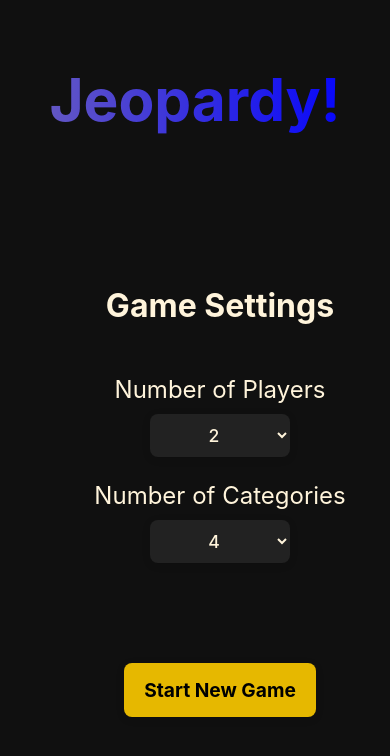
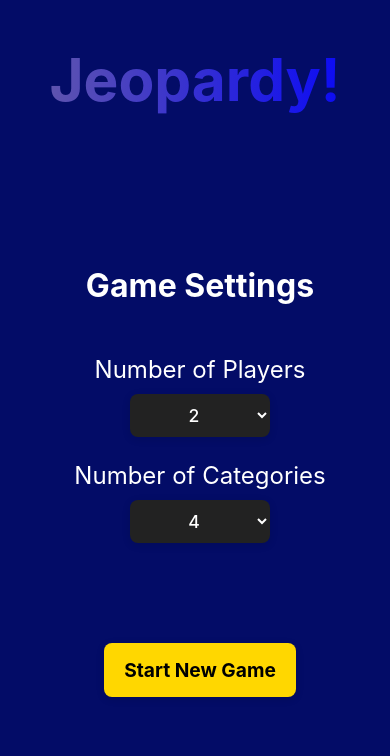
Before and after one commit to lsanch78/jeopardy, a Vue app: page / in a window 390 px wide. Shown: the top 756 px of the page. Built offline with nearby package versions, Linux system fonts and the light colour scheme.

Commit message:
updated mobile UI for fluditiy, ready for testing

```diff
--- a/index.html
+++ b/index.html
@@ -5,6 +5,7 @@
     <meta name="viewport" content="width=device-width, initial-scale=1.0">
     <title>Jeopardy!</title>
     <link rel="icon" type="image/x-icon" href="/dev.ico">
+    <link href="https://fonts.googleapis.com/css2?family=Oswald:wght@400;700&display=swap" rel="stylesheet">
   </head>
   <body>
     <div id="app">
--- a/src/App.css
+++ b/src/App.css
@@ -7,20 +7,20 @@
     height: 100vh;
     width: 100vw;
     overflow: hidden;
-    padding: 25px;
+    padding: 5px;
     box-sizing: border-box;
 }
 
 #game-table {
-    flex: 1 1 0;
+    flex: 1 1 auto;
     display: flex;
     flex-direction: row;
-    justify-content: center;
-    align-items: stretch;
+    justify-items: center;
     margin: 0;
     min-height: 0;
     max-width: 100vw;
     overflow-x: auto;
+    overflow-y: hidden;
 }
 
 body {
@@ -55,7 +55,7 @@
     color: transparent;
     text-align: center;
     font-size: clamp(2.5rem, 15vw, 8rem);
-    background: linear-gradient(270deg, blue, var(--color-yellow-light), var(--color-blueviolet), var(--color-yellow-bright), var(--color-yellow-light), var(--color-yellow));
+    background: linear-gradient(270deg, blue, var(--color-gold-light), var(--color-blue), var(--color-gold-bright), var(--color-gold-light), var(--color-gold));
     background-size: 1200% 1200%;
     -webkit-background-clip: text;
     animation: shimmer 10s linear infinite;
@@ -103,7 +103,7 @@
     padding: 15px 20px;
     border-radius: 8px;
     border: none;
-    background: var(--color-yellow);
+    background: var(--color-gold);
     color: var(--color-black);
     box-shadow: 0 2px 8px rgba(0, 0, 0, 0.12);
     transition: box-shadow 0.2s, background 0.2s;
@@ -112,7 +112,7 @@
 
 #game-settings-wrapper input:hover {
     cursor: pointer;
-    background: var(--color-blueviolet);
+    background: var(--color-blue);
     box-shadow: 0 4px 12px rgba(0, 0, 0, 0.2);
 }
 
--- a/src/assets/main.css
+++ b/src/assets/main.css
@@ -1,12 +1,13 @@
 /* Component and UI styles only. No global layout or structure rules here. */
+
 
 .question-column {
     font-family: var(--font-main), serif;
     display: flex;
     flex-direction: column;
     flex: 1;
-    min-width: 100px;
-    padding: 10px;
+    min-width: 85px;
+    margin: 0;
 }
 
 #subject-cell {
@@ -19,14 +20,14 @@
 }
 
 .cell h5 {
-    font-size: clamp(1rem, 1vw, 3rem);
+    font-size: clamp(0.6rem, 1.5vw, 2rem);
 }
 
 
 .cell {
     padding: 15px;
-    background-color: var(--color-blueviolet-dark);
-    color: var(--color-yellow);
+    background-color: var(--color-blue-dark);
+    color: var(--color-gold);
     font-size: clamp(0.5rem, 2.5vw, 1.3rem);
     margin: 5px;
     height: 40px;
@@ -37,23 +38,25 @@
 }
 
 .cell:hover {
-    box-shadow: 0 0 7px var(--color-yellow);
+    box-shadow: 0 0 7px var(--color-gold);
     cursor: pointer;
 }
 
 .question-box {
     display: flex;
     flex-direction: column;
+    align-items: center;
+    justify-content: center;
+    text-align: center;
+    margin: 0 auto;
     padding: 10px;
-    background: linear-gradient(270deg, var(--color-yellow), var(--color-yellow-light), var(--color-yellow-bright), var(--color-yellow));
-    background-size: 600% 600%;
+    background: linear-gradient(270deg, var(--color-gold), var(--color-gold-light), var(--color-gold-bright), var(--color-gold));
     animation: questionBoxBgAnim 20s ease-in-out infinite;
     color: var(--color-black);
-    font-size: clamp(0.5rem, 2.5vw, 1.3rem);
-    text-align: center;
+    font-size: clamp(0.5rem, 1.9vw, 1.3rem);
     border-radius: 10px;
-    min-height: 50px;
-    width: 100%;
+    min-height: 150px;
+    width: 90%;
 }
 
 @keyframes questionBoxBgAnim {
@@ -96,11 +99,11 @@
 }
 
 .player-score-wrapper {
+    flex: 1;
     display: flex;
-    font-size: 1rem;
-    font-family: var(--font-main), serif;
     font-weight: bold;
-    color: var(--color-blueviolet);
+    color: var(--color-white);
+    text-shadow: 0 0 3px var(--color-blue-dark);
     flex-direction: row;
     justify-content: center;
     align-items: center;
@@ -112,7 +115,7 @@
 .player-score-wrapper p {
     text-align: center;
     font-family: var(--font-main), serif;
-    font-size: 2rem;
+    font-size: clamp(0.4rem, 2.1vw, 3rem);
 }
 
 .player-score-wrapper.current-player {
@@ -123,10 +126,11 @@
 
 @keyframes currentPlayerFlash {
     0%, 49% {
-    0% {
+        background: var(--color-green);
+    }
     50%, 100% {
         background: #00af33;
-    100% {
+    }
 }
 
 #game-status {
--- a/src/assets/variables.css
+++ b/src/assets/variables.css
@@ -1,12 +1,12 @@
 :root {
-  --color-yellow: #e6b800;
-  --color-yellow-light: #ffe066;
-  --color-yellow-bright: #fff700;
-  --color-blueviolet: #5B08F5FF;
-  --color-blueviolet-dark: #4F00A1FF;
-  --color-green: #10b945;
-  --color-bg: #101010FF;
-  --color-white: #FFF4DBFF;
-  --color-black: #000;
+  --color-gold: #ffd700; /* Jeopardy gold */
+  --color-gold-light: #ffe324; /* light gold */
+  --color-gold-bright: #ffe37b; /* bright gold */
+  --color-blue: #1a237e; /* Jeopardy blue */
+  --color-blue-dark: #283593; /* accent blue */
+  --color-green: #43a047; /* correct answer green */
+  --color-bg: #030c67; /* main background blue */
+  --color-white: #ffffff;
+  --color-black: #000000;
   --font-main: 'Inter', 'Roboto', Arial, sans-serif;
 }
```
